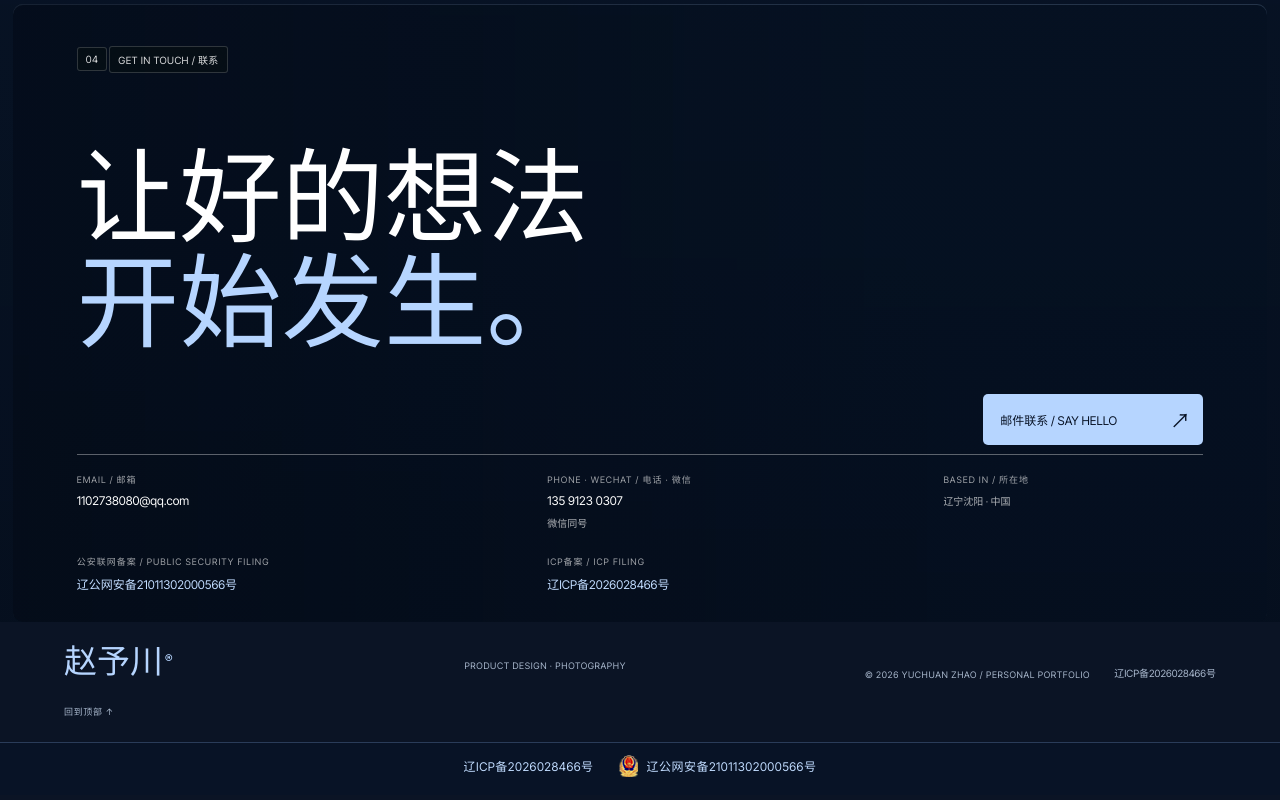
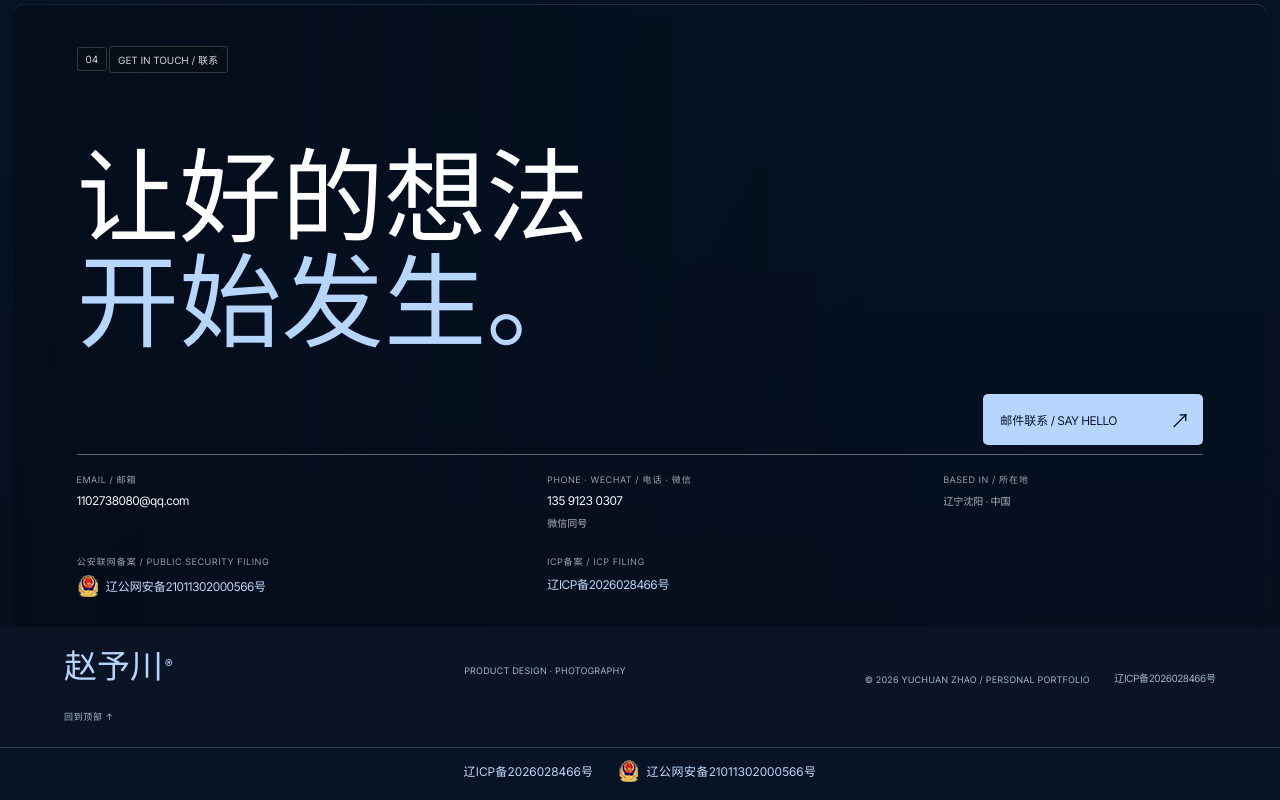
Before and after one commit to chuan0307/zhao-yuchuan-portfolio-v2, a plain HTML site: page index.html in a window 1280 px wide. Shown: the part 4166-4966 px from the top of the page. Drawn offline with nearby package versions, Linux system fonts and the light colour scheme.

Commit message:
Show public security icon beside filing

```diff
--- a/index.html
+++ b/index.html
@@ -140,7 +140,7 @@
           <div><small>EMAIL / 邮箱</small><a href="mailto:1102738080@qq.com">1102738080@qq.com</a></div>
           <div><small>PHONE · WECHAT / 电话 · 微信</small><a href="tel:13591230307">135 9123 0307</a><span>微信同号</span></div>
           <div><small>BASED IN / 所在地</small><span>辽宁沈阳 · 中国</span></div>
-          <div class="contact-filing"><small>公安联网备案 / PUBLIC SECURITY FILING</small><a href="https://beian.mps.gov.cn/#/query/webSearch?code=21011302000566" target="_blank" rel="noreferrer">辽公网安备21011302000566号</a></div>
+          <div class="contact-filing"><small>公安联网备案 / PUBLIC SECURITY FILING</small><a href="https://beian.mps.gov.cn/#/query/webSearch?code=21011302000566" target="_blank" rel="noreferrer"><img src="./assets/public-security-filing.png" alt="公安备案图标" />辽公网安备21011302000566号</a></div>
           <div class="contact-filing"><small>ICP备案 / ICP FILING</small><a href="https://beian.miit.gov.cn/" target="_blank" rel="noreferrer">辽ICP备2026028466号</a></div>
         </div>
       </div>
--- a/portfolio.css
+++ b/portfolio.css
@@ -132,6 +132,7 @@ html,body { background:var(--bg); color:var(--ink); }
 .filing-link { color:#a9b8cd; font-size:10px; }.filing-link:hover { color:#c1dcff; text-decoration:underline; }
 .filing-bar { padding:12px var(--pad) 18px; border-top:1px solid rgba(145,185,238,.25); background:#081326; text-align:center; display:flex; justify-content:center; align-items:center; gap:24px; flex-wrap:wrap; }.filing-bar a { color:#c1dcff; font-size:12px; letter-spacing:.04em; }.filing-bar a:hover { color:#fff; text-decoration:underline; }.mps-filing { display:inline-flex; align-items:center; gap:7px; }.mps-filing img { width:22px; height:22px; display:block; object-fit:contain; }.contact-filing a { color:#c1dcff; font-size:12px; }.contact-filing a:hover { color:#fff; text-decoration:underline; }
 .contact-filing a { color:#c1dcff; font-size:12px; }.contact-filing a:hover { color:#fff; text-decoration:underline; }
+.contact-filing a { display:inline-flex; align-items:center; gap:7px; }.contact-filing img { width:22px; height:22px; object-fit:contain; }
 .footer-name { color:#b6d5ff; }
 .detail,.shelf-home .detail { background:#101e34; color:#edf3fa; }
 .detail-header,.shelf-home .detail-header { background:rgba(10,23,42,.95); border-bottom:1px solid rgba(188,211,240,.16); }
```
